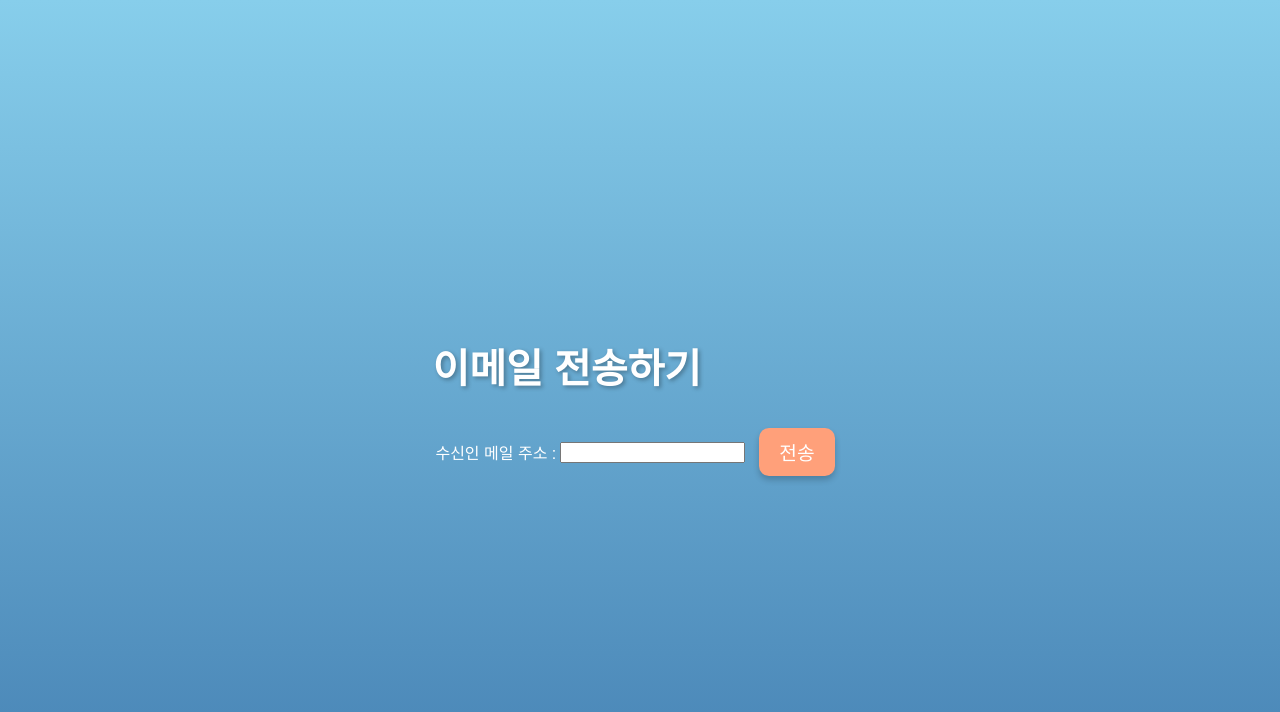
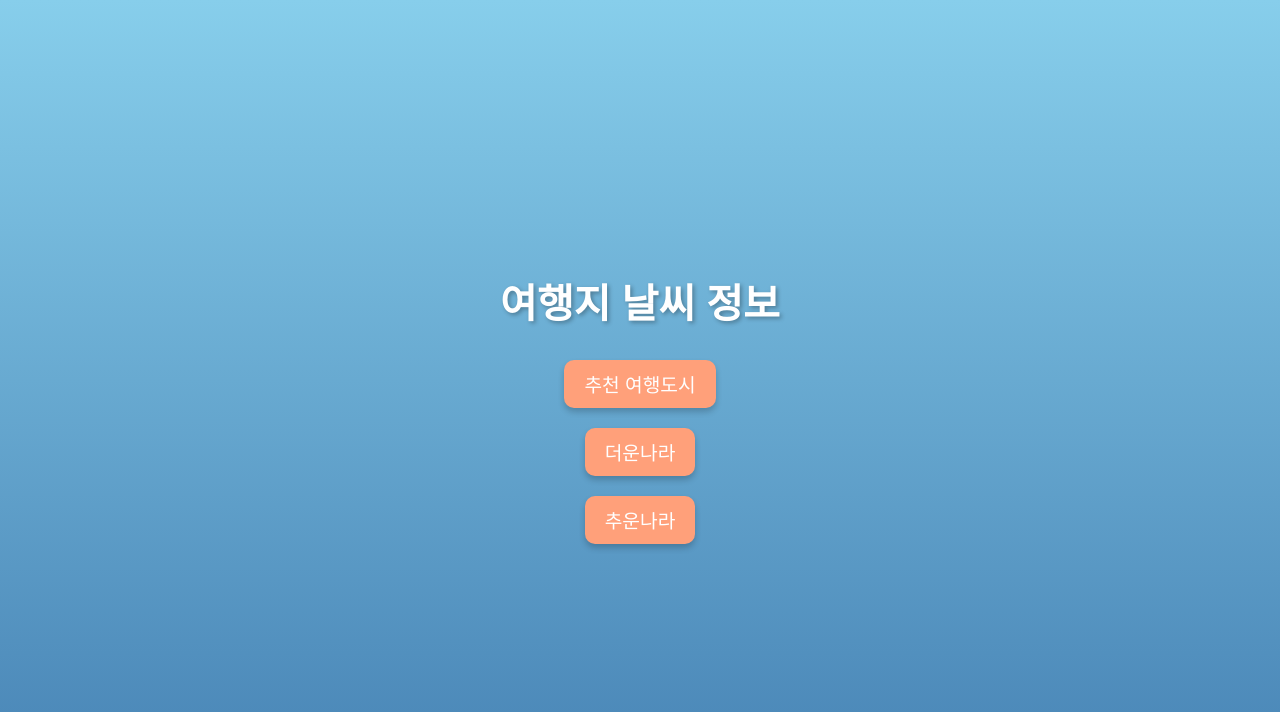
Before and after one commit to DongHyeonHDH/sk_shieldus_python_6, a Flask app: page / in a window 1280 px wide. Shown: the top 712 px of the page. Run offline with Flask 3, Linux system fonts and the light colour scheme.

Commit message:
index.html

```diff
--- a/templates/index.html
+++ b/templates/index.html
@@ -1,24 +1,16 @@
-<!-- templates/index.html -->
 <!DOCTYPE html>
 <html lang="ko">
 <head>
     <meta charset="UTF-8">
     <meta name="viewport" content="width=device-width, initial-scale=1.0">
-    <title>이메일 전송하기</title>
-    <link rel="stylesheet" href="{{ url_for('static', filename='style.css') }}">
+    <title>Document</title>
+    <link rel="stylesheet" href="/static/style.css">
 </head>
 <body>
-    <div class="container">
-        <h1>이메일 전송하기</h1>
-        <form method="POST" enctype="multipart/form-data">
-            <table>
-                <tr>
-                    <td>수신인 메일 주소 :</td>
-                    <td><input type="email" name="email" required></td>
-                    <td><button type="submit">전송</button></td>
-                </tr>
-            </table>
-        </form>
-    </div>
+
+    <h1>여행지 날씨 정보</h1>
+    <button onclick="location.href='https://example.com/recommended-cities'">추천 여행도시</button>
+    <button onclick="location.href='https://example.com/hot-countries'">더운나라</button>
+    <button onclick="location.href='https://example.com/cold-countries'">추운나라</button>
 </body>
 </html>
```
